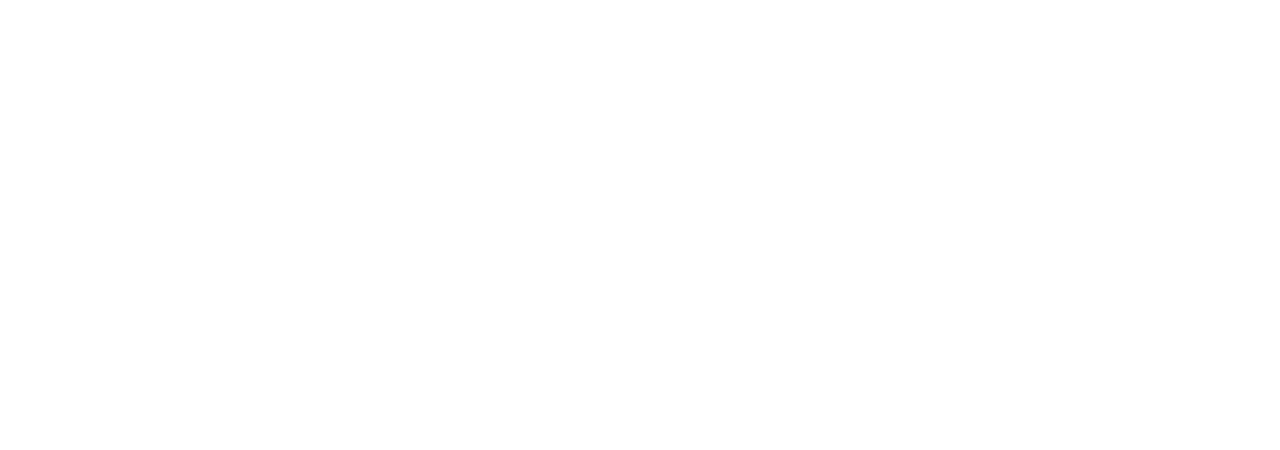
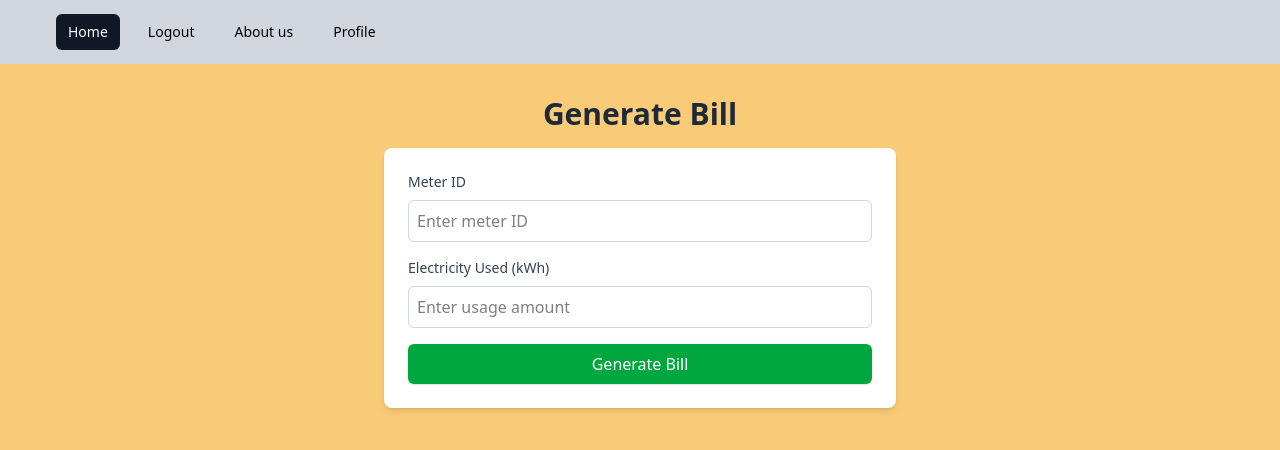
Before and after one commit to rajbir40/Electricity-Bill-Management, a React (Vite) app in the folder Frontend/: page /admin/generate-bill in a window 1280 px wide. Before the commit this address had no page. Shown: the top 450 px of the page. Built offline with nearby package versions, Linux system fonts and the light colour scheme.

Commit message:
connected backend to frontend

```diff
--- a/Frontend/src/App.jsx
+++ b/Frontend/src/App.jsx
@@ -8,6 +8,7 @@ import Profile from './components/Profile';
 import AdminProfile from './components/AdminProfile';
 import FindUser from './components/FindUser';
 import FindMeter from './components/FindMeter';
+import GenerateBill from './components/GenerateBill';
 import {BrowserRouter, Routes, Route} from 'react-router-dom';
 function App() {
 
@@ -25,6 +26,9 @@ function App() {
           <Route path='/admin/profile' element={<AdminProfile/>}/>
           <Route path='/admin/find-user' element={<FindUser/>}/>
           <Route path='/admin/find-meter' element={<FindMeter/>}/>
+          <Route path='/admin/find-meter' element={<FindMeter/>}/>
+          <Route path='/admin/generate-bill' element={<GenerateBill/>}/>
+          {/* <Route path='/admin/generate-bill' element={<GenerateBill/>}/> */}
           {/* <Route path='/admin/profile' element={<AdminProfile/>}/> */}
         </Routes>
       </BrowserRouter>
--- a/Frontend/src/components/AdminHome.jsx
+++ b/Frontend/src/components/AdminHome.jsx
@@ -45,7 +45,7 @@ export default function AdminHome() {
 
           {/* Card 3: Generate Bill */}
           <div className="max-w-lg mx-auto bg-white p-6 rounded-lg shadow-md">
-            <Link to="/generateBill" className="block text-center">
+            <Link to="/admin/generate-bill" className="block text-center">
               <h2 className="text-xl font-semibold text-gray-800 mb-4">
                 Generate Bill
               </h2>
--- /dev/null
+++ b/Frontend/src/components/GenerateBill.jsx
@@ -0,0 +1,117 @@
+import React, { useState } from 'react';
+import Navbar from './Navbar';
+
+export default function GenerateBill() {
+  const [meterId, setMeterId] = useState('');
+  const [unitsConsumed, setUnitsConsumed] = useState('');
+  const [message, setMessage] = useState('');
+  const [error, setError] = useState('');
+
+  const RATE_PER_UNIT = 0.15; // example rate per kWh
+
+  // Helper to format a Date object as YYYY-MM-DD
+  const formatDate = (date) => {
+    const d = new Date(date);
+    let month = '' + (d.getMonth() + 1);
+    let day = '' + d.getDate();
+    const year = d.getFullYear();
+
+    if (month.length < 2) month = '0' + month;
+    if (day.length < 2) day = '0' + day;
+
+    return [year, month, day].join('-');
+  };
+
+  const handleSubmit = async (e) => {
+    e.preventDefault();
+    setMessage('');
+    setError('');
+
+    // Calculate the billing month (current date) and due date (15 days from today)
+    const currentDate = new Date();
+    const billingMonth = formatDate(currentDate);
+    const dueDateObj = new Date(currentDate);
+    dueDateObj.setDate(dueDateObj.getDate() + 15);
+    const dueDate = formatDate(dueDateObj);
+
+    // Calculate total amount based on usage and the defined rate
+    const totalAmount = parseFloat(unitsConsumed) * RATE_PER_UNIT;
+
+    // Prepare the payload based on your SQL schema
+    const payload = {
+      meter_id: meterId,
+      units_consumed: parseFloat(unitsConsumed),
+      total_amount: totalAmount.toFixed(2),
+      billing_month: billingMonth,
+      due_date: dueDate,
+      // status will default to 'unpaid' and generated_at is handled by the DB
+    };
+
+    try {
+      const response = await fetch('http://localhost:8080/api/meter/generate-bill', {
+        method: 'POST',
+        headers: {
+          'Content-Type': 'application/json',
+        },
+        body: JSON.stringify(payload),
+      });
+      const data = await response.json();
+      if (response.ok) {
+        setMessage('Bill generated successfully!');
+      } else {
+        setError(data.error || 'Failed to generate bill');
+      }
+    } catch (err) {
+      setError('Error generating bill');
+    }
+  };
+
+  return (
+    <div className="min-h-screen bg-[#facb76]">
+      <Navbar />
+      <div className="container mx-auto py-8 px-4">
+        <h1 className="text-3xl font-bold text-center text-gray-800 mb-4">
+          Generate Bill
+        </h1>
+        <form onSubmit={handleSubmit} className="max-w-lg mx-auto bg-white p-6 rounded-lg shadow-md">
+          <label htmlFor="meterId" className="block text-sm font-medium text-gray-700 mb-2">
+            Meter ID
+          </label>
+          <input
+            type="text"
+            id="meterId"
+            value={meterId}
+            onChange={(e) => setMeterId(e.target.value)}
+            placeholder="Enter meter ID"
+            className="w-full p-2 border border-gray-300 rounded-md focus:ring-blue-500 focus:border-blue-500 mb-4"
+            required
+          />
+
+          <label htmlFor="unitsConsumed" className="block text-sm font-medium text-gray-700 mb-2">
+            Electricity Used (kWh)
+          </label>
+          <input
+            type="number"
+            id="unitsConsumed"
+            value={unitsConsumed}
+            onChange={(e) => setUnitsConsumed(e.target.value)}
+            placeholder="Enter usage amount"
+            className="w-full p-2 border border-gray-300 rounded-md focus:ring-blue-500 focus:border-blue-500 mb-4"
+            required
+            step="0.01"
+          />
+
+          <button
+            type="submit"
+            className="w-full py-2 px-4 bg-green-600 text-white rounded-md shadow hover:bg-blue-700 transition-colors"
+          >
+            Generate Bill
+          </button>
+        </form>
+
+        {message && <p className="text-center text-green-600 mt-4">{message}</p>}
+        {error && <p className="text-center text-red-600 mt-4">{error}</p>}
+      </div>
+    </div>
+  );
+}
```
Also changed, not shown: Frontend/src/components/BillingHistory.jsx (deleted), 2 other files (tests, documents, lock files or other folders).
